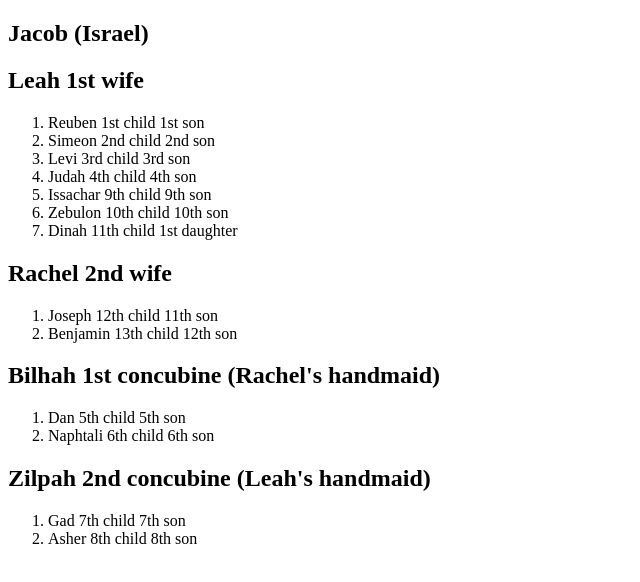
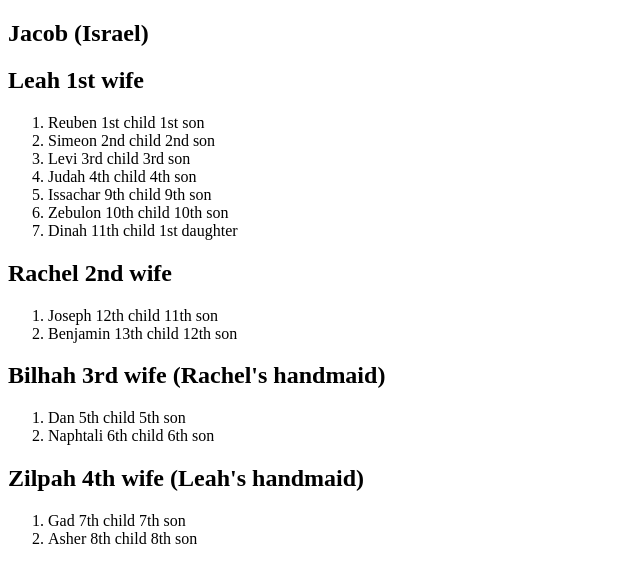
Before and after one commit to dannyvorton/12patriarchs, an Angular app: page / in a window 1280 px wide. Shown: the top 582 px of the page, without its empty margins (0-640 px from the left). Built offline with nearby package versions, Linux system fonts and the light colour scheme.

Commit message:
change concubine to wife

```diff
--- a/src/app/app.component.html
+++ b/src/app/app.component.html
@@ -17,12 +17,12 @@
         <li>Joseph 12th child 11th son</li>
         <li>Benjamin 13th child 12th son</li>
       </ol>
-    <h2>Bilhah 1st concubine &#40;Rachel&#39;s handmaid&#41;</h2>
+    <h2>Bilhah 3rd wife &#40;Rachel&#39;s handmaid&#41;</h2>
       <ol>
         <li>Dan 5th child 5th son</li>
         <li>Naphtali 6th child 6th son</li>
       </ol>
-    <h2>Zilpah 2nd concubine &#40;Leah&#39;s handmaid&#41;</h2>
+    <h2>Zilpah 4th wife &#40;Leah&#39;s handmaid&#41;</h2>
       <ol>
         <li>Gad 7th child 7th son</li>
         <li>Asher 8th child 8th son</li>
```
